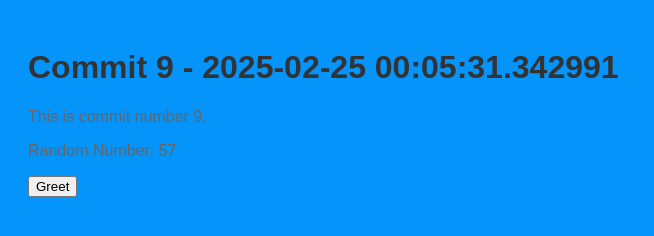
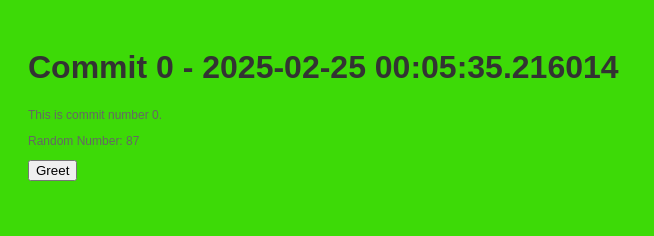
Before and after one commit to polishflits/autogen-repo-20250225000524, a plain HTML site: page index.html in a window 1280 px wide. Shown: the whole page, without its empty margins (0-654 px from the left). Drawn offline with Linux system fonts and the light colour scheme.

Commit message:
📝 Auto commit 0 with HTML, CSS, and JS

```diff
--- a/index.html
+++ b/index.html
@@ -2,13 +2,13 @@
     <!DOCTYPE html>
     <html>
     <head>
-        <title>Commit 9 - 2025-02-25 00:05:31.342991</title>
+        <title>Commit 0 - 2025-02-25 00:05:35.216014</title>
         <link rel="stylesheet" href="style.css">
     </head>
     <body>
-        <h1>Commit 9 - 2025-02-25 00:05:31.342991</h1>
-        <p>This is commit number 9.</p>
-        <p>Random Number: 57</p>
+        <h1>Commit 0 - 2025-02-25 00:05:35.216014</h1>
+        <p>This is commit number 0.</p>
+        <p>Random Number: 87</p>
         <button onclick="greet()">Greet</button>
         <script src="script.js"></script>
     </body>
--- a/script.js
+++ b/script.js
@@ -2,4 +2,4 @@
     function greet() {
         alert('Hello from commit ' + commitNumber + '!');
     }
-    var commitNumber = 9;
+    var commitNumber = 0;
--- a/style.css
+++ b/style.css
@@ -1,7 +1,7 @@
 
     body {
         font-family: Arial, sans-serif;
-        background-color: #0494fa;
+        background-color: #3dda07;
         padding: 20px;
     }
     h1 {
@@ -9,5 +9,5 @@
     }
     p {
         color: #666;
-        font-size: 16px;
+        font-size: 12px;
     }
```
